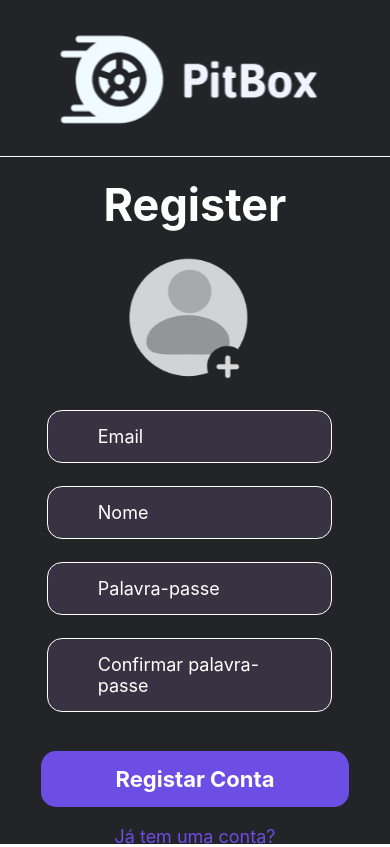
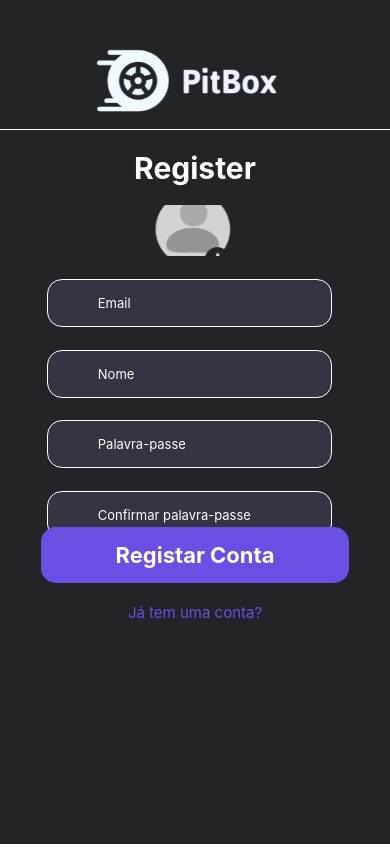
Before and after one commit to LoboMars/PitBox, a React Native app in the folder T22/: screen / in a window 390 px wide. Built offline with nearby package versions, Linux system fonts and the light colour scheme.

Commit message:
ajustes Register Resolução

```diff
--- a/T22/View/Register.jsx
+++ b/T22/View/Register.jsx
@@ -9,14 +9,14 @@ export default function Register() {
            <Image source={Logo} style={styles.logo}/>
           <View style={styles.line} />
             <View>
-                <Text style={styles.BigText}>Register</Text>
+            <Text style={styles.BigText}>Register</Text>
                 <Image source={Icon} style={styles.icon}/>
-            </View>
-            <View style={styles.textBoxContainer}>
-                <Text style={styles.TextBox}>Email</Text>
-                <Text style={styles.TextBox}>Nome</Text>
-                <Text style={styles.TextBox}>Palavra-passe</Text>
-                <Text style={styles.TextBox}>Confirmar palavra-passe</Text>
+                <View  style={styles.textBoxContainer}>
+                  <Text style={styles.TextBox}>Email</Text>
+                  <Text style={styles.TextBox}>Nome</Text>
+                  <Text style={styles.TextBox}>Palavra-passe</Text>
+                  <Text style={styles.TextBox}>Confirmar palavra-passe</Text>
+                </View>
             </View>
             <View style={styles.textBoxLogin}>
                 <Text style={styles.BTNpurple}>Registar Conta</Text>
@@ -44,23 +44,23 @@ const styles = StyleSheet.create({
       },
       textWhite: {
         color: "white",
-        fontSize: 20,
+        fontSize: 15,
       },
       textPurple: {
         color: "#6D4EE5",
-        fontSize: 18,
+        fontSize: 15,
       },
       line: {
         backgroundColor: "white",
         height: 1,
         width: "100%",
         marginBottom: "5%",
-        marginTop: "5%",
+        marginTop: "2%",
       },
 
       BigText: {
         color: "white",
-        fontSize: 45,
+        fontSize: 30,
         fontWeight: "bold",
         textAlign: "center",
       },
@@ -74,7 +74,7 @@ const styles = StyleSheet.create({
         borderRadius: 15,
         paddingVertical: 15,
         paddingHorizontal: 50,
-        fontSize: 18,
+        fontSize: 13,
         textAlign: "left",
       },
 
@@ -94,16 +94,16 @@ const styles = StyleSheet.create({
         alignItems: "center",
       },
       logo: {
-        width: '70%',
+        width: '50%',
         height: '10%',
-        paddingBottom:'30%',
-        marginLeft:'15%'
+        paddingBottom:'5%',
+        marginTop:'5%',
+        marginLeft:'24%'
       },
       icon: {
-        width: '40%',
-        height: '50%',
-        paddingBottom:'35%',
-        marginLeft:'30%',
+        width: '25%',
+        height: '15%',
+        marginLeft:'38%',
         marginTop:'5%',
       },
   });
```
